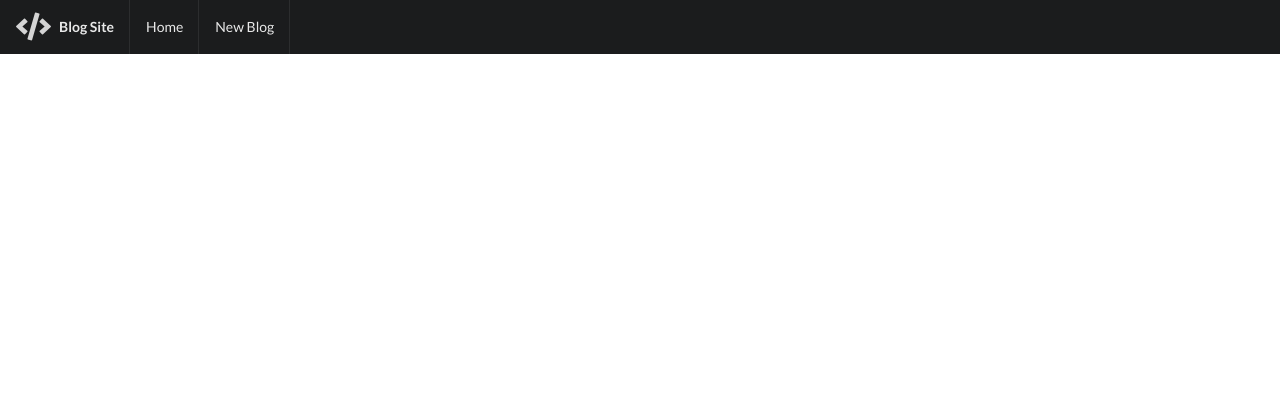
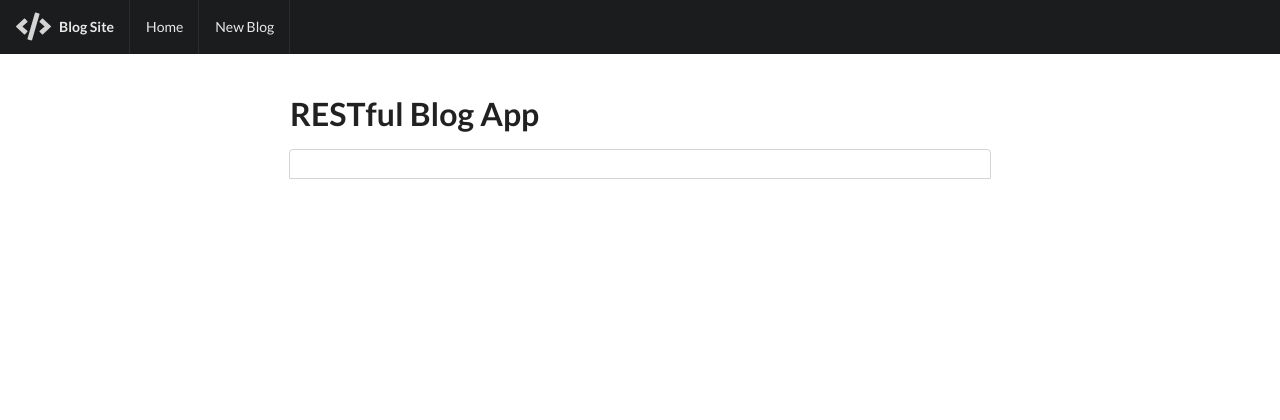
Before and after one commit to KaitlynDodds/RESTBlogApp, a Node server app: page /blogs in a window 1280 px wide. Shown: the top 420 px of the page. After the commit the page ends 179 px from the top, so only its background shows below. Run offline with Node 20, Linux system fonts and the light colour scheme; data that the repository does not hold is empty; some libraries are stand-ins or nearby versions.

Commit message:
index ui refactor

```diff
--- a/views/index.ejs
+++ b/views/index.ejs
@@ -1,13 +1,48 @@
 <% include partials/header %>
 
-<% blogs.forEach(function(blog) { %>
-    <div class="ui card">
-        <h2><%= blog.title %></h2>
-        <img class="ui centered large image" src="<%= blog.image %>" alt="">
-        <span><%= blog.created %></span>
-        <p><%= blog.body.substring(0, 121) %>...</p>
-        <a href="/blogs/<%= blog._id %>">Read More!</a>
+<div class="ui main text container">
+    <div class="ui huge header">
+        RESTful Blog App
     </div>
-<% }) %>
+    <div class="ui top attached segment">
+        <div class="ui divided items">
+            <% blogs.forEach(function(blog) { %>
+                <div class="item">
+
+                    <div class="image">
+                        <img src="<%= blog.image %>" alt="">
+                    </div>
+
+                    <div class="content">
+                        <a class="header" href="/blogs/<%= blog._id %>">
+                            <%= blog.title %>
+                        </a>
+
+                        <div class="meta">
+                           <span>
+                               <%= blog.created.toDateString() %>
+                            </span>
+                        </div>
+
+                        <div class="description">
+                            <p>
+                                <%- blog.body.substring(0, 121) %>...
+                            </p>
+                        </div>
+
+                        <div class="extra">
+                            <a class="ui floated basic violet button" href="/blogs/<%= blog._id %>">
+                                Read More!
+                                <i class="right chevron icon"></i>
+                            </a>
+                        </div>
+                    </div>
+                </div>
+            <% }) %>
+        </div>
+    </div>
+</div>
+
+
 
 <% include partials/footer %>
--- a/views/show.ejs
+++ b/views/show.ejs
@@ -15,7 +15,7 @@
                 <p><%- blog.body %></p>
             </div>
 
-            <button class="ui left floated green basic button" href="/blogs/<%= blog._id %>/edit">Edit Blog</button>
+            <a class="ui left floated green basic button" href="/blogs/<%= blog._id %>/edit">Edit Blog</a>
 
             <form action="/blogs/<%= blog._id %>?_method=DELETE" method="POST">
                 <button class="ui red basic button">Delete</button>
```
